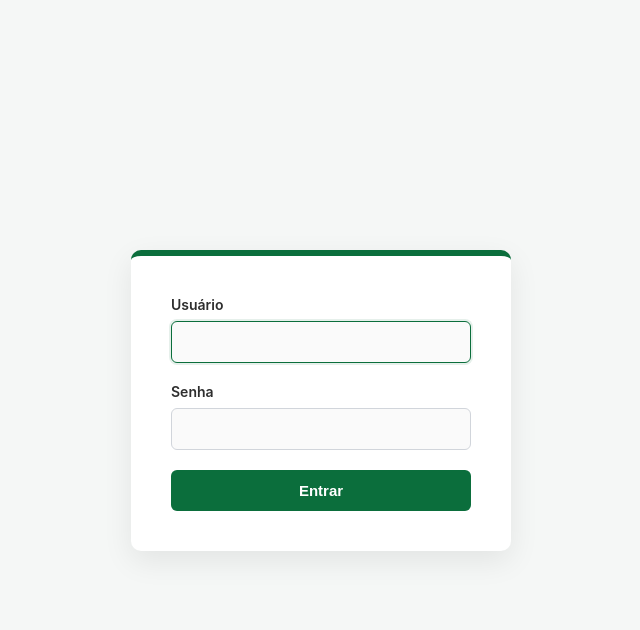
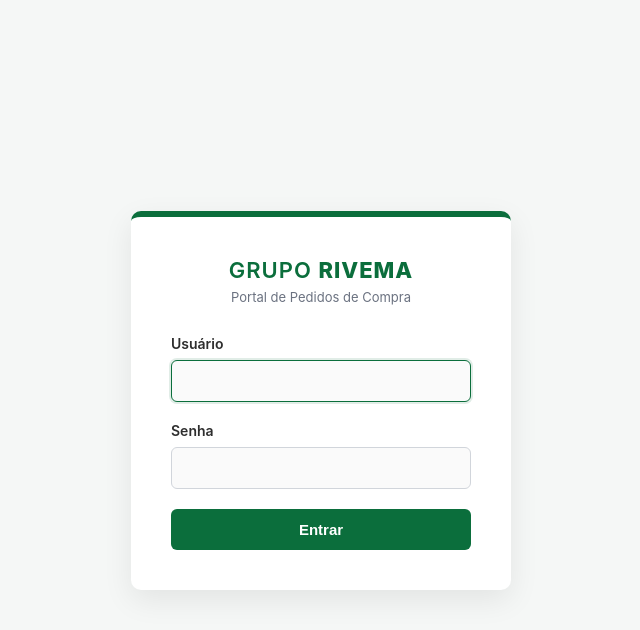
Before and after one commit to gruporivema/portalweb, a Django app: page /main/login/ in a window 1280 px wide. Shown: the top 630 px of the page, without its empty margins (319-959 px from the left). Run offline with Django 5.2, Linux system fonts and the light colour scheme.

Commit message:
ajuste tela de login 2

```diff
--- a/Main/templates/Main/login.html
+++ b/Main/templates/Main/login.html
@@ -4,7 +4,7 @@
   <head>
     <meta charset="UTF-8" />
     <meta name="viewport" content="width=device-width, initial-scale=1.0" />
-    <title>Login</title>
+    <title>Login | Grupo Rivema</title>
 
     <style>
       :root {
@@ -43,6 +43,29 @@
         border-top: 6px solid var(--primary);
       }
 
+      /* Branding */
+      .brand {
+        text-align: center;
+        margin-bottom: 30px;
+      }
+
+      .brand h1 {
+        font-size: 22px;
+        letter-spacing: 1px;
+        color: var(--primary);
+        font-weight: 600;
+      }
+
+      .brand h1 span {
+        font-weight: 800;
+      }
+
+      .brand p {
+        font-size: 13px;
+        color: #6B7280;
+        margin-top: 6px;
+      }
+
       .form-group {
         margin-bottom: 20px;
       }
@@ -68,7 +91,7 @@
       .form-group input:focus {
         outline: none;
         border-color: var(--primary);
-        box-shadow: 0 0 0 2px rgba(11, 110, 60, 0.1);
+        box-shadow: 0 0 0 2px rgba(11, 110, 60, 0.12);
       }
 
       .btn-login {
@@ -117,6 +140,13 @@
 
   <body>
     <div class="login-container">
+
+      <!-- Branding -->
+      <div class="brand">
+        <h1>GRUPO <span>RIVEMA</span></h1>
+        <p>Portal de Pedidos de Compra</p>
+      </div>
+
       {% if messages %}
         {% for message in messages %}
           <div class="message {% if message.tags == 'success' %}success{% elif message.tags == 'error' %}error{% else %}info{% endif %}">
```
